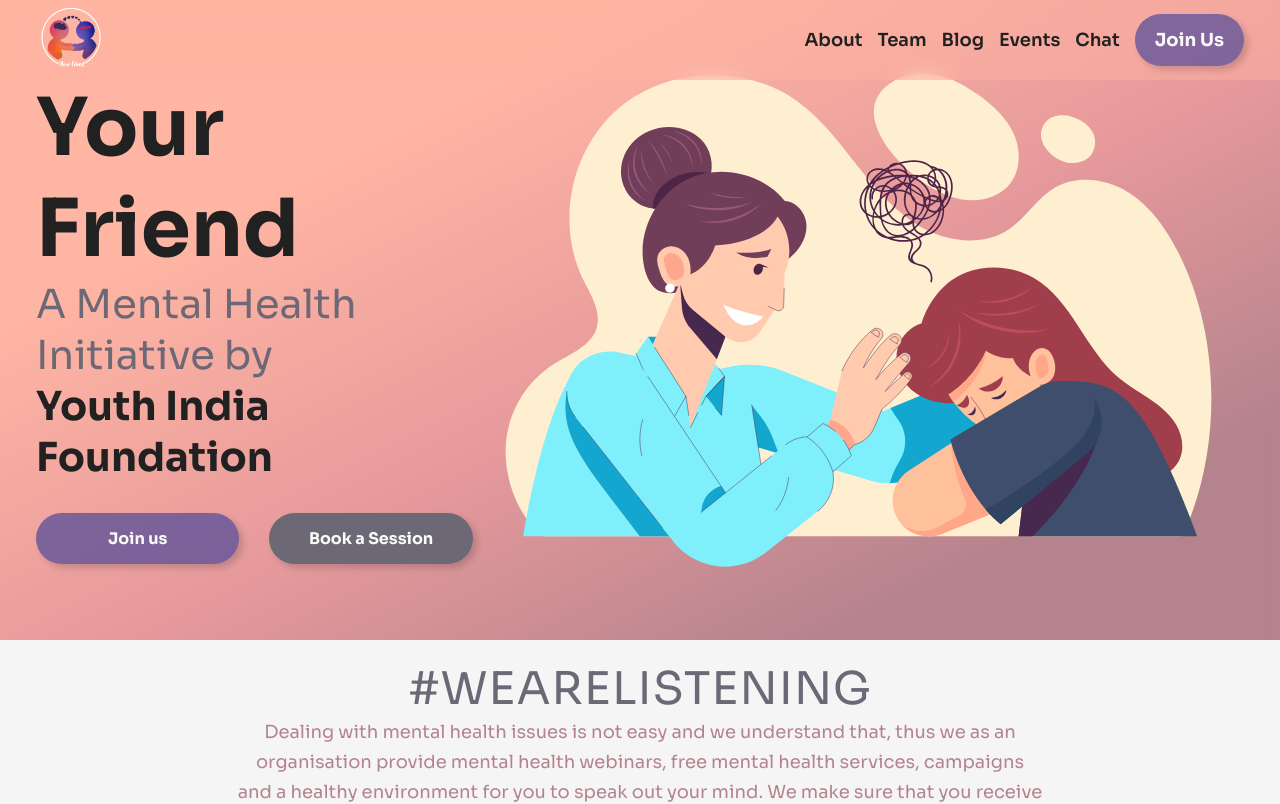
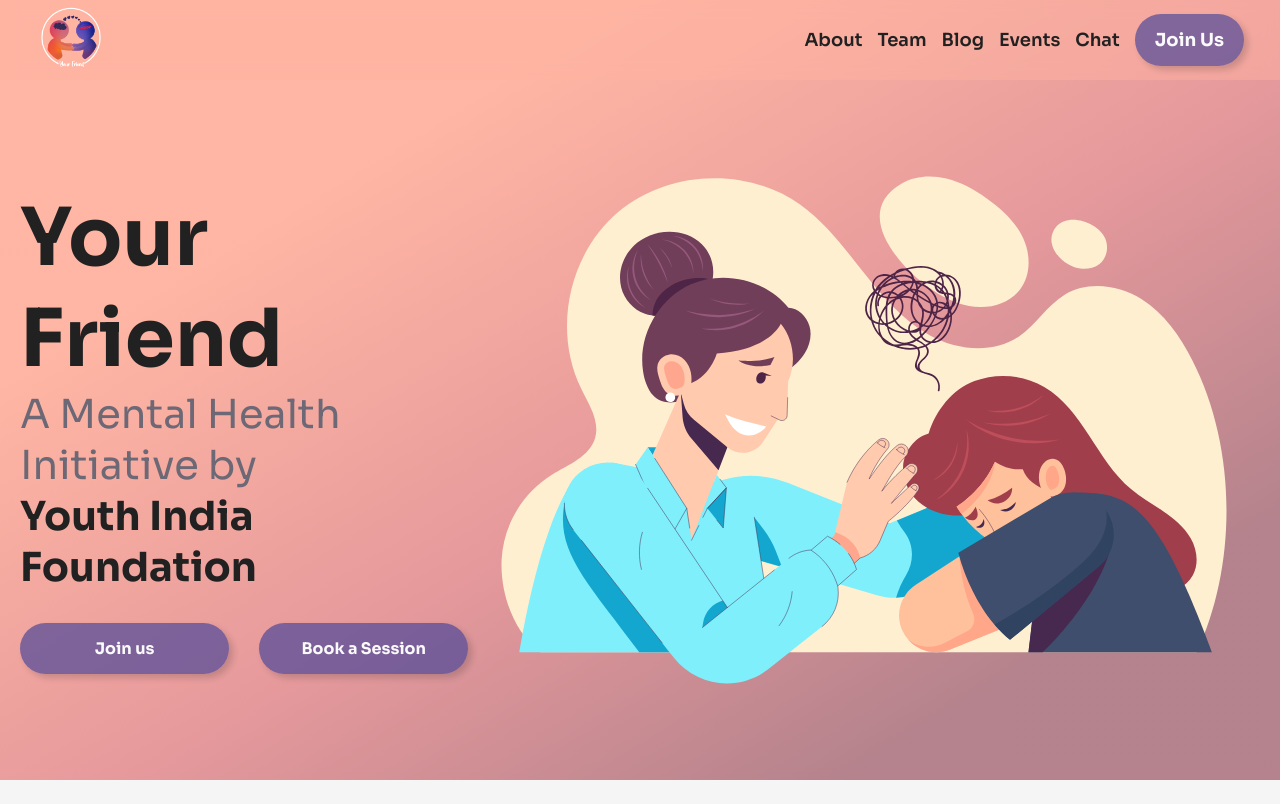
Before and after one commit to tashi2408/yourFriend, a React (Create React App) app: page / in a window 1280 px wide. Shown: the top 804 px of the page. Built offline with nearby package versions, Linux system fonts and the light colour scheme.

Commit message:
💩 layout change

```diff
--- a/src/pages/home/Home.js
+++ b/src/pages/home/Home.js
@@ -1,5 +1,4 @@
 import './home.css';
-import Handshake from '../../assets/handshake.svg';
 import Help from '../../assets/help.svg';
 import Overview from './overview/Overview';
 import Contact from './contactUs/ContactUs';
@@ -14,7 +13,6 @@
   return (
     <>
       <header>
-        <div className="content">
         <div className="wrapper">
           <div class="left">
             <h1>Your Friend</h1>
@@ -35,7 +33,6 @@
             <img src={Help} alt="brain" draggable={false} />
           </div>
         </div>
-        </div>
       </header>
       <Overview />
       <Reachout />
--- a/src/pages/home/home.css
+++ b/src/pages/home/home.css
@@ -3,8 +3,9 @@
 }
 
 header {
-  height: 80vh;
+  min-height: 700px;
   background: var(--gradient);
+  padding-top: 80px;
 }
 
 .btn {
@@ -32,19 +33,13 @@
   align-items: center;
 }
 
-.content {
-  height: 100%;
-  padding: 16px;
+header .wrapper {
+  display: flex;
+  align-items: center;
+  min-height: inherit;
 }
 
-.content .wrapper {
-  display: flex;
-  align-items: center;
-  height: 100%;
-  overflow: hidden;
-}
-
-.content .btn:nth-child(2) {
+.header .btn:nth-child(2) {
   background-color: var(--primary-color);
 }
 
@@ -108,7 +103,7 @@
   .left p {
     font-size: 24px;
   }
-  .content .wrapper {
+  header .wrapper {
     justify-content: center;
   }
   .btn-group {
```
Lines whose indentation alone changed are shown as unchanged.
